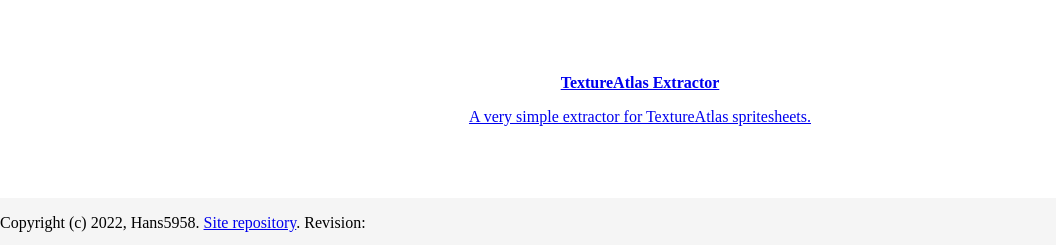
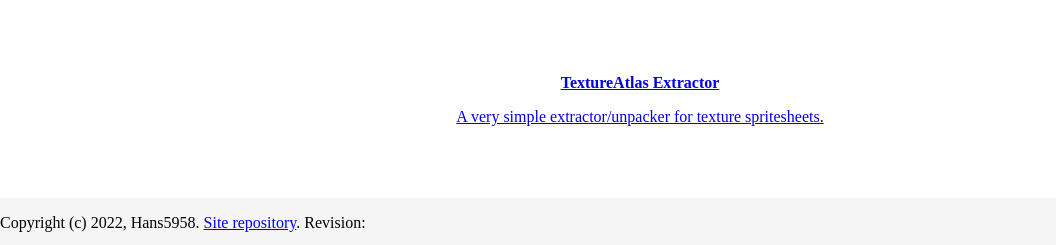
Before and after one commit to Hans5958/mini-htmls, a Jekyll site: the page built from site/index.html, in a window 1280 px wide and 900 px high, scrolled down 2476 px. Shown: the part 652-897 px from the top of the window, without its empty margins (0-1056 px from the left). Built offline with Jekyll 4.4.1, drawn with Linux system fonts in a browser that asks for light colours; a style sheet for code colours, icons or effects is not loaded.

Commit message:
TextureAtlas: Forgot to update pages.yml

```diff
--- a/site/_data/pages.yml
+++ b/site/_data/pages.yml
@@ -75,5 +75,5 @@
   link: /gh-noreply-address
 
 - name: TextureAtlas Extractor
-  desc: A very simple extractor for TextureAtlas spritesheets.
+  desc: A very simple extractor/unpacker for texture spritesheets.
   link: /textureatlas-extractor
```
